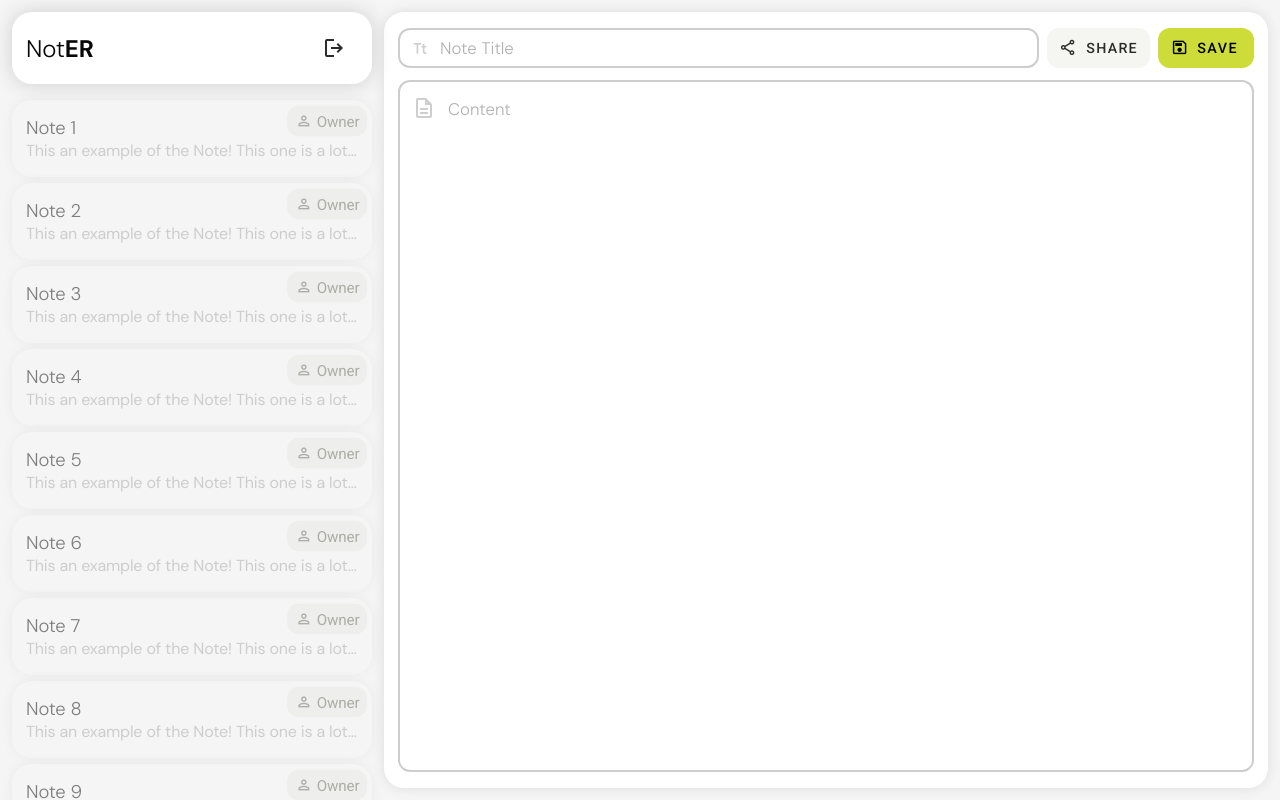
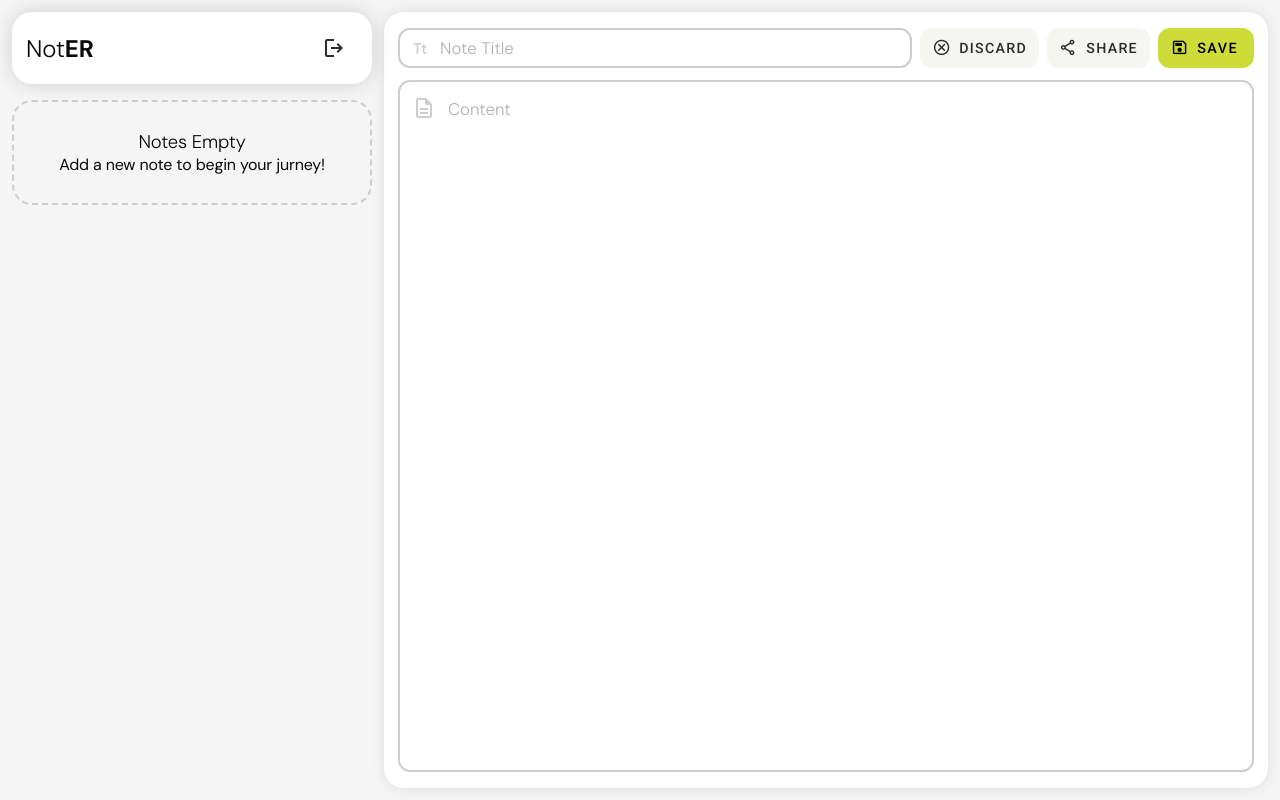
Before and after one commit to TadijaSebez/zanzi-bre, a React (Create React App) app in the folder front/: page /home in a window 1280 px wide. Both pictures are taken after a click on the button "NEW NOTE". Built offline with nearby package versions, Linux system fonts and the light colour scheme.

Commit message:
Add: Adding/Editing notes

```diff
--- a/front/src/pages/home/EditNote.js
+++ b/front/src/pages/home/EditNote.js
@@ -1,6 +1,6 @@
 import { useEffect, useState } from "react"
 
-export default function EditNote({onShareCallback, onSaveCallback, onNewNoteRequested, inFocuse}) {
+export default function EditNote({onShareCallback, onSaveCallback, onNewNoteRequested, onDiscardCallback, inFocuse}) {
     const [title, setTitle] = useState('')
     const [content, setContent] = useState('')
     const [note, setNote] = useState(undefined)
@@ -17,6 +17,12 @@ export default function EditNote({onShareCallback, onSaveCallback, onNewNoteRequ
         }
     }, [inFocuse])
 
+    const save = () => {
+        note.title = title
+        note.content = content
+        onSaveCallback(note)
+    }
+
     return(
         <div className="edit-note-wrapper">
             {note == undefined && <div className="dashed-card h-100 flex column justify-center center">
@@ -30,11 +36,15 @@ export default function EditNote({onShareCallback, onSaveCallback, onNewNoteRequ
                         <span className="material-symbols-outlined icon input-icon">titlecase</span>
                         <input placeholder="Note Title" value={title} onChange={(e) => setTitle(e.target.value)}/>
                     </div>
+                    <button className="surface-button gap-xs flex center" onClick={() => onDiscardCallback()}>
+                        <span className="material-symbols-outlined icon small-icon">cancel</span>
+                        Discard
+                    </button>
                     <button className="surface-button gap-xs flex center" onClick={() => onShareCallback(undefined)}>
                         <span className="material-symbols-outlined icon small-icon">share</span>
                         Share
                     </button>
-                    <button className="solid-accent-button gap-xs flex center" style={{paddingRight:'16px'}} onClick={() => onSaveCallback(note)}>
+                    <button className="solid-accent-button gap-xs flex center" style={{paddingRight:'16px'}} onClick={save}>
                         <span className="material-symbols-outlined icon small-icon">save</span>
                         Save
                     </button>
--- a/front/src/pages/home/HomePage.js
+++ b/front/src/pages/home/HomePage.js
@@ -26,11 +26,15 @@ export default function HomePage() {
         }
         setNotes(temp)
     }
-    useEffect(() => fetchNotes(), [])
+    // useEffect(() => fetchNotes(), [])
 
     const [noteInFocuse, setNoteInFocuse] = useState(undefined)
     const saveNote = (note) => {
         setNoteInFocuse(undefined)
+        if(note.id == null) {
+            note.id = notes.length
+            setNotes(prev => [...prev, note])
+        }
     }
     const newNote = () => {
         setNoteInFocuse({
@@ -39,6 +43,9 @@ export default function HomePage() {
             content: '',
             premission: 'OWNER'
         })
+    }
+    const discard = () => {
+        setNoteInFocuse(undefined)
     }
 
     return(
@@ -53,7 +60,7 @@ export default function HomePage() {
                 </div>
                 <NotesList notes={notes} inFocuse={noteInFocuse} onNoteEdit={(note) => setNoteInFocuse(note)}/>
             </div>
-            <EditNote onShareCallback={handleShare} inFocuse={noteInFocuse} onSaveCallback={saveNote} onNewNoteRequested={newNote}/>
+            <EditNote onShareCallback={handleShare} inFocuse={noteInFocuse} onSaveCallback={saveNote} onNewNoteRequested={newNote} onDiscardCallback={discard}/>
             <ShareSlideOut popup={sharePopup}/>
         </div>
     )
--- a/front/src/pages/home/ShareSlideOut.js
+++ b/front/src/pages/home/ShareSlideOut.js
@@ -7,15 +7,19 @@ export default function ShareSlideOut({popup}) {
     const [sharedWith, setSharedWith] = useState([])
     const fetchSharedWith = () => {
         // TODO Fetch
-        let temp = []
-        for(let i = 1; i < 6; i++) {
-            temp.push({
-                name: 'Name Surname',
-                email: 'user' + i + '@email.com',
-                premission: i < 3 ? 'EDITOR' : 'VIEWER'
-            })
-        }
-        setSharedWith(temp)
+        // let temp = []
+        // for(let i = 1; i < 6; i++) {
+        //     temp.push({
+        //         name: 'Name Surname',
+        //         email: 'user' + i + '@email.com',
+        //         premission: i < 3 ? 'EDITOR' : 'VIEWER'
+        //     })
+        // }
+        // setSharedWith(temp)
+    }
+    const removeAlreadyShared = (share) => {
+        // TODO Send premissions removed
+        setSharedWith((prev) => prev.filter(item => item.email != share.email))
     }
 
 
@@ -86,7 +90,7 @@ export default function ShareSlideOut({popup}) {
                         <p className="card-title v-spacer-xs hi-spacer-xs">Shared With</p>
                         <div className="flex wrap gap-xxs center v-spacer-l">
                             {sharedWith.map(user => {return(
-                                <div className="solid-chip shared-with-chip" style={{height:'48px'}}>
+                                <div className="solid-chip shared-with-chip" style={{height:'48px'}} onClick={() => removeAlreadyShared(user)}>
                                     <div className="flex center gap-xs main-content main-content h-100">
                                         <span className="material-symbols-outlined icon small-icon">{user.premission == 'EDITOR'? 'edit' : 'visibility'}</span>
                                         <div className="h-spacer-xs">
```
